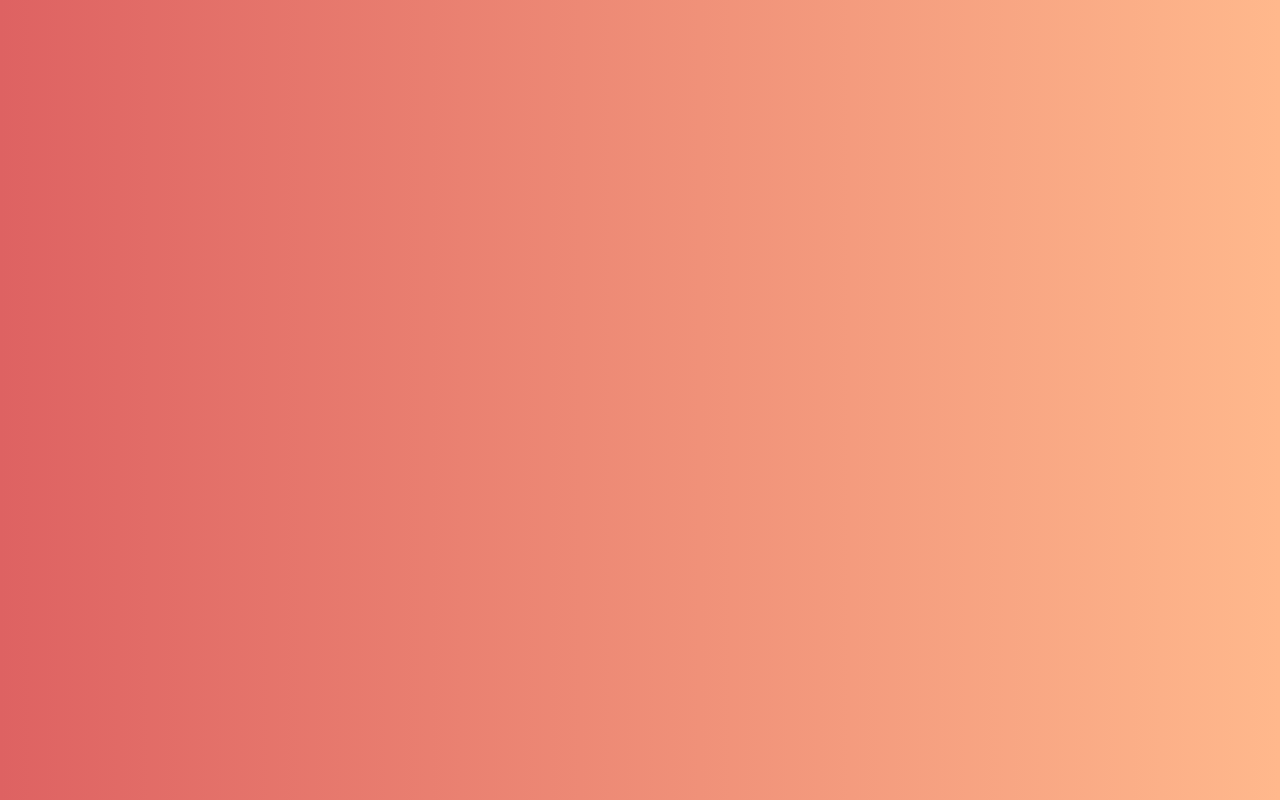
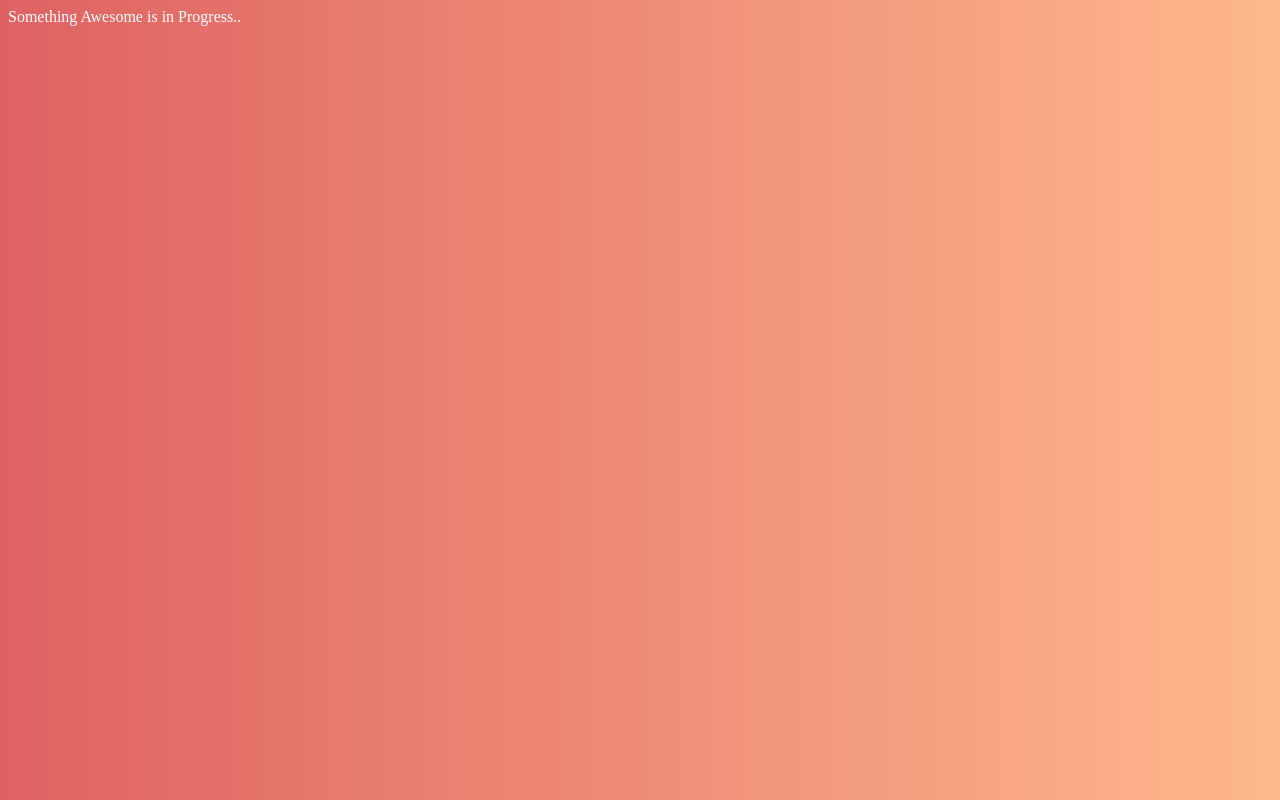
Before and after one commit to puneetpalkaur/puneetpalkaur.github.io, a plain HTML site: page index.html in a window 1280 px wide. Drawn offline with Linux system fonts and the light colour scheme.

Commit message:
something awesome

```diff
--- a/index.html
+++ b/index.html
@@ -6,10 +6,11 @@
     <style>
         body{
             background: linear-gradient(to right, #de6262, #ffb88c);
+            color: white;
         }
     </style>
 </head>
 <body>
-
+Something Awesome is in Progress..
 </body>
 </html>
```
